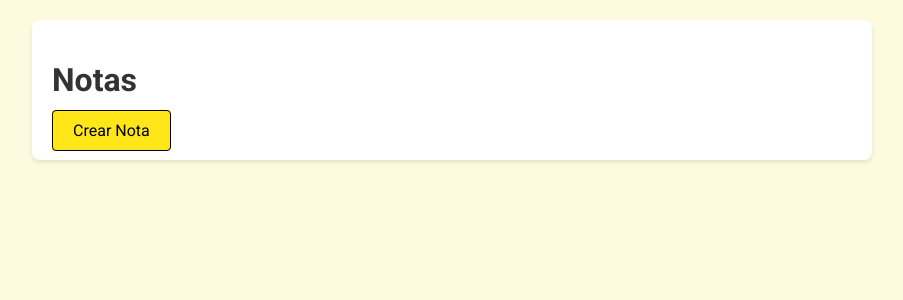
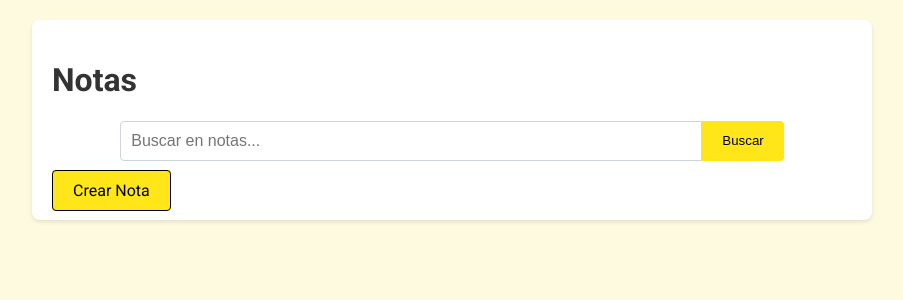
Before and after one commit to humbertoafk/anotetado, a Node server app: page /notes in a window 1280 px wide. Shown: the part 104-404 px from the top of the page, without its empty margins (188-1091 px from the left). Run offline with Node 20, Linux system fonts and the light colour scheme; the visitor is signed in with stand-in values (Sample User, id 1); data that the repository does not hold is empty; style sheets or scripts are compiled from the project's sources; some libraries are stand-ins or nearby versions.

Commit message:
Final 2.0
había borrado el buscar en notas pero ya lo agregué

```diff
--- a/public/css/main.css
+++ b/public/css/main.css
@@ -65,6 +65,29 @@ nav img {
     padding: 15px;
     max-width: 100%;
   }
+}
+
+.search-form {
+  display: flex;
+  justify-content: center;
+  margin-bottom: 20px;
+}
+
+.search-input {
+  padding: 10px;
+  border: 1px solid #ced4da;
+  border-radius: 4px 0 0 4px;
+  width: 70%;
+  font-size: 16px;
+}
+
+.search-button {
+  padding: 10px 20px;
+  background-color: #ffe618;
+  color: #000;
+  border: none;
+  border-radius: 0 4px 4px 0;
+  cursor: pointer;
 }
 
 .folders-container h1 {
--- a/routes/notes.js
+++ b/routes/notes.js
@@ -117,7 +117,7 @@ router.get('/search', ensureAuthenticated, (req, res) => {
         results.forEach(note => {
             note.created_at_formatted = moment(note.created_at).tz('America/Mexico_City').format('YYYY-MM-DD HH:mm:ss');
         });
-        res.render('notes', { title: 'Notas', notes: results });
+        res.render('notes', { title: 'Buscar Notas', notes: results });
     });
 });
 
--- a/styles/sass/main.sass
+++ b/styles/sass/main.sass
@@ -52,6 +52,26 @@ nav
   @media (max-width: 768px)
     padding: 15px
     max-width: 100%
+
+.search-form
+  display: flex
+  justify-content: center
+  margin-bottom: 20px
+
+.search-input
+  padding: 10px
+  border: 1px solid #ced4da
+  border-radius: 4px 0 0 4px
+  width: 70%
+  font-size: 16px
+
+.search-button
+  padding: 10px 20px
+  background-color: #ffe618
+  color: #000
+  border: none
+  border-radius: 0 4px 4px 0
+  cursor: pointer
 
 .folders-container
   h1
--- a/views/notes.pug
+++ b/views/notes.pug
@@ -3,6 +3,9 @@ extends layout
 block content
   .notes-container
     h1 Notas
+    form.search-form(action="/notes/search" method="GET")
+      input(type="text" name="query" placeholder="Buscar en notas..." class="search-input")
+      button(type="submit" class="search-button") Buscar
     a.btn.btn-crearnota(href="/notes/new") Crear Nota
     each note in notes
       .note-card
```
Also changed, not shown: bd/1iniciobd.sql (added, +45 -0 lines), bd/2registrosbd.sql (added, +11 -0 lines), README.md (added), 1 other file.
